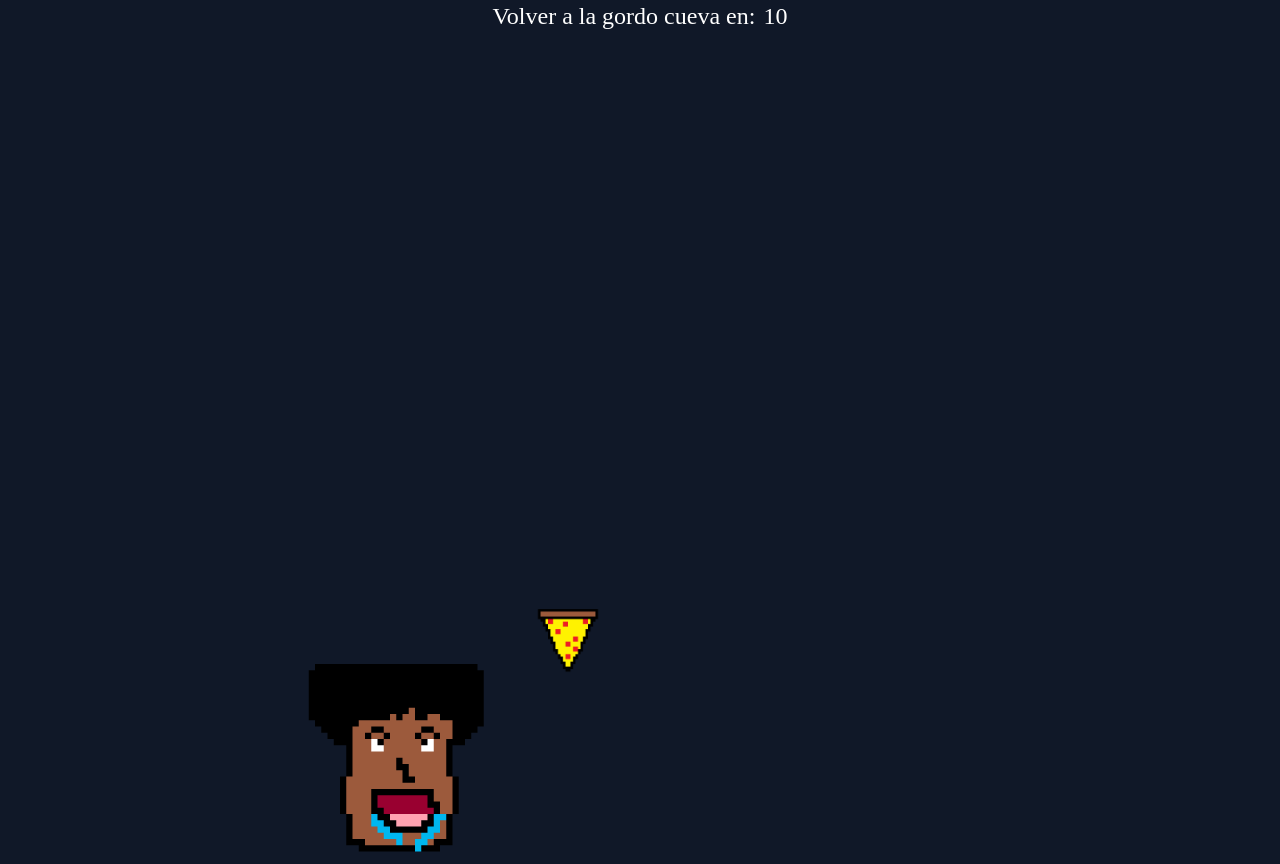
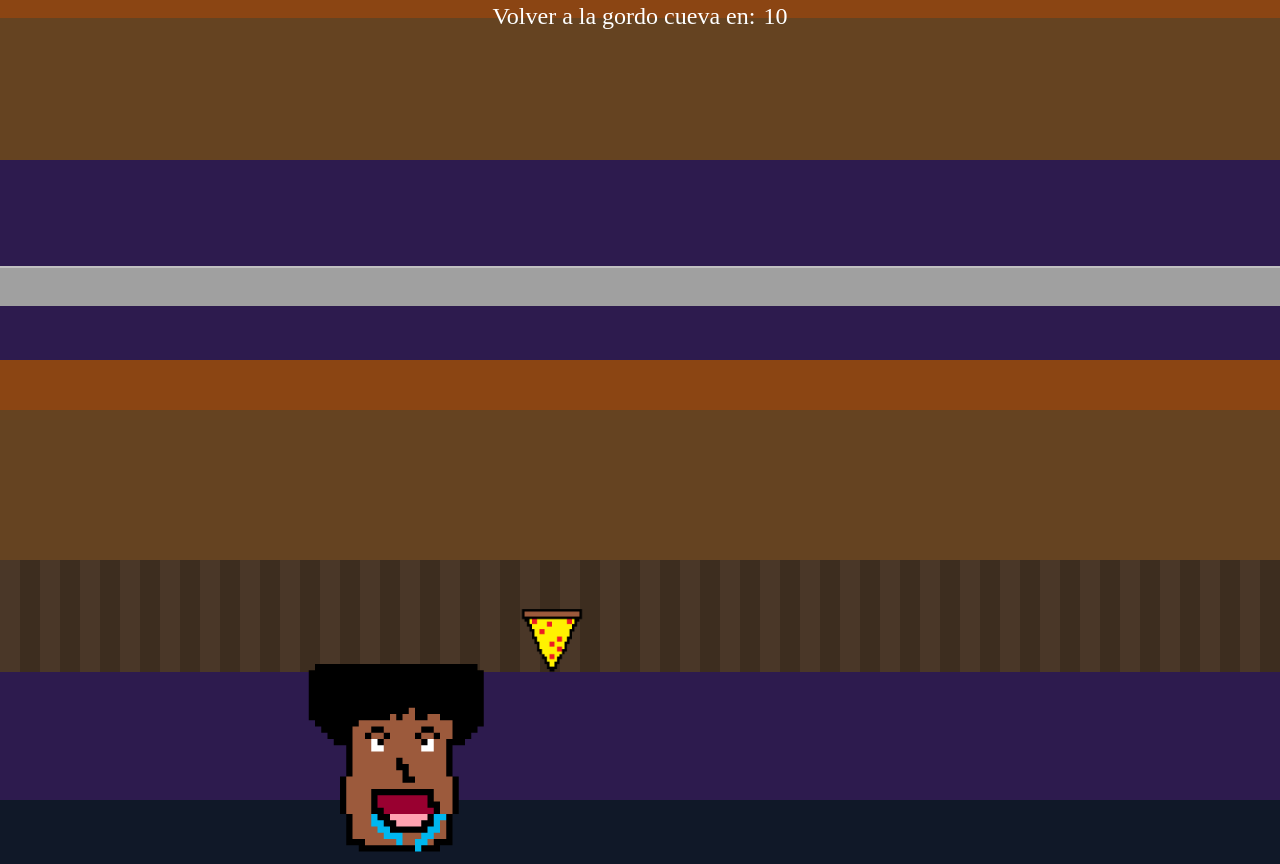
Before and after one commit to FrancoMarchetta/valenPou, a website built with Vite: page feedScreen.html in a window 1280 px wide. Built offline with nearby package versions, Linux system fonts and the light colour scheme; a web font is replaced by a local one.

Commit message:
nuevo background para morfar

```diff
--- a/feedScreen.html
+++ b/feedScreen.html
@@ -35,6 +35,58 @@
     </main>
 
     <script defer src="/src/valenController.ts"></script>
+
+    <style>
+        .psychedelic-bg {
+            background-color: #2d1b4e;
+            background-image:
+                linear-gradient(to bottom,
+                    #8b4513 0%,
+                    #8b4513 15%,
+                    #654321 15%,
+                    #654321 100%),
+                linear-gradient(to bottom,
+                    #8b4513 0%,
+                    #8b4513 35%,
+                    #654321 35%,
+                    #654321 100%),
+                linear-gradient(to bottom,
+                    #c0c0c0 0%,
+                    #c0c0c0 5%,
+                    #a0a0a0 5%,
+                    #a0a0a0 100%),
+                linear-gradient(to bottom,
+                    #8b4513 0%,
+                    #8b4513 25%,
+                    #654321 25%,
+                    #654321 100%),
+                linear-gradient(to bottom,
+                    #8b4513 0%,
+                    #8b4513 50%,
+                    #654321 50%,
+                    #654321 100%),
+                repeating-linear-gradient(90deg,
+                    #4a3728 0px,
+                    #4a3728 20px,
+                    #3d2d1f 20px,
+                    #3d2d1f 40px);
+            background-size:
+                25% 15%,
+                25% 20%,
+                100% 5%,
+                25% 25%,
+                25% 25%,
+                100% 20%;
+            background-position:
+                0% 0%,
+                50% 0%,
+                0% 35%,
+                0% 60%,
+                50% 60%,
+                0% 80%;
+            background-repeat: repeat-x;
+        }
+    </style>
 </body>
 
 </html>
--- a/src/valenController.ts
+++ b/src/valenController.ts
@@ -9,7 +9,7 @@ $sprite.style.transform = "translateX(50px)";
 
 
 setInterval(() => {
-    let random = Math.floor(Math.random() * 19) + 4;
+    let random = Math.floor(Math.random() * 18) + 4;
     let food = document.createElement("img");
 
     food.src = "/sprites/pizza.png";
```
Also changed, not shown: src/style.css (line endings or trailing spaces).
